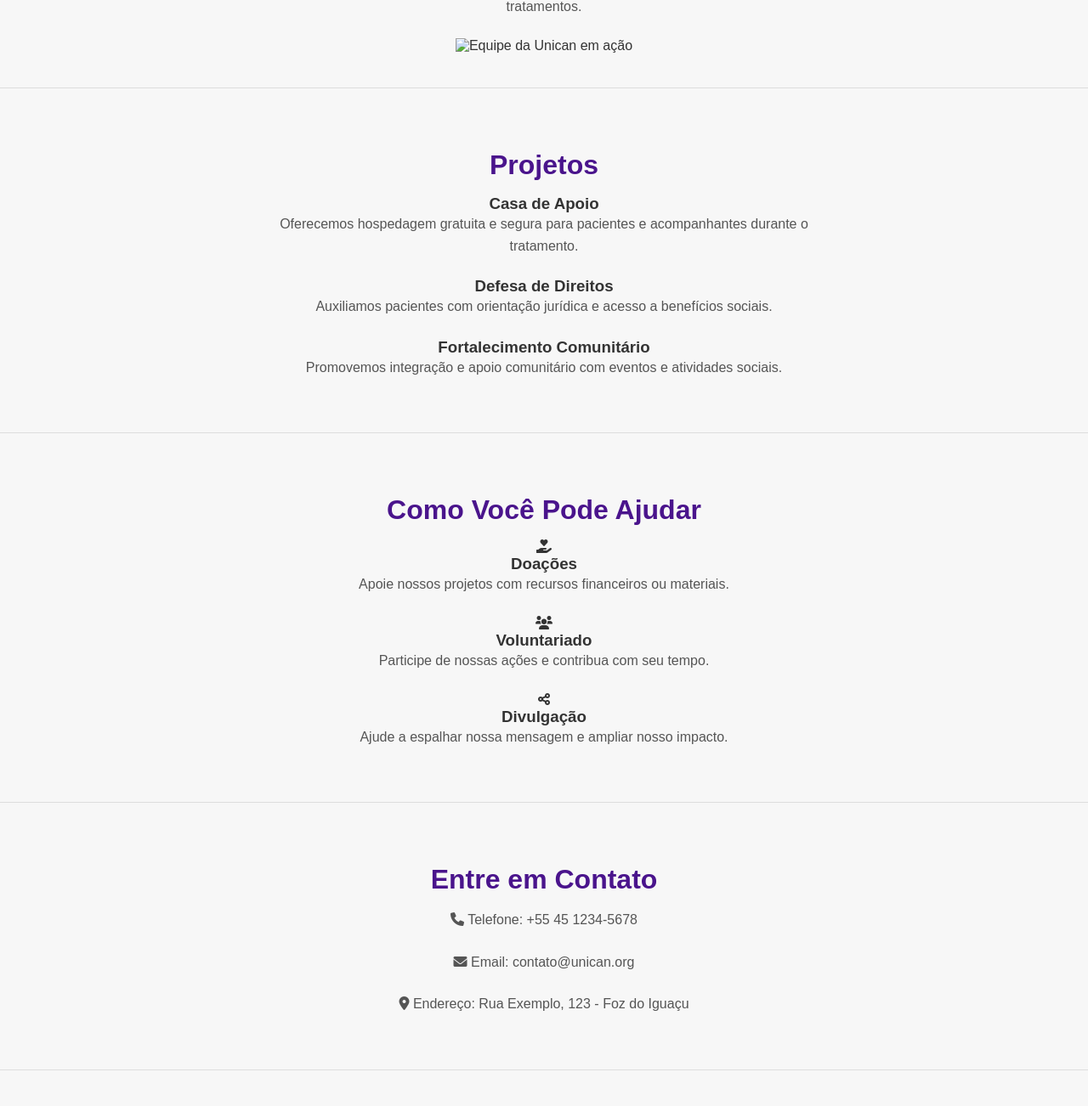
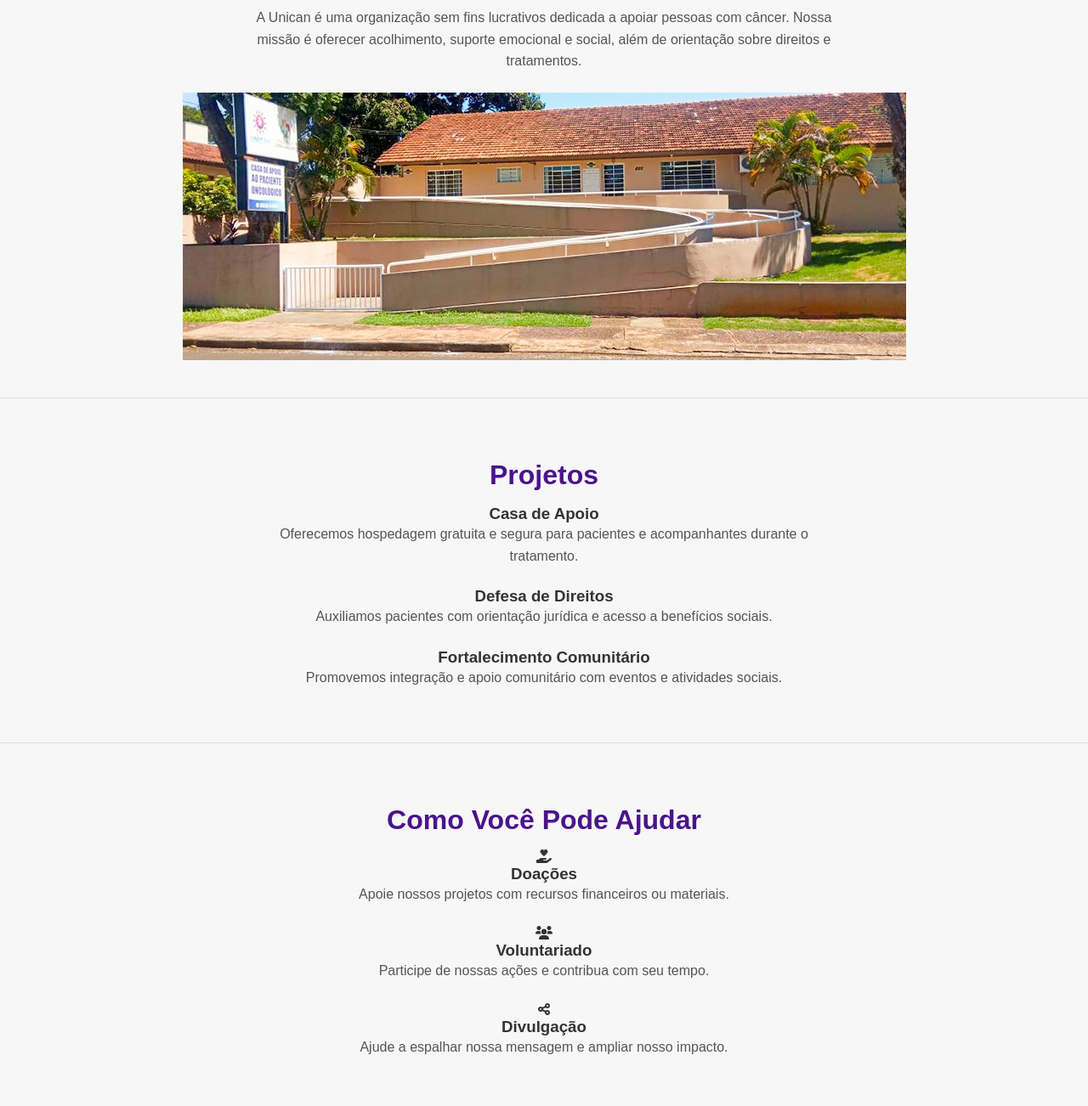
Before and after one commit to GordodoPC/Projeto-integrador-Unican, a plain HTML site: page index.html in a window 1280 px wide. Shown: the part 533-1835 px from the top of the page at 85% size. Drawn offline with Linux system fonts and the light colour scheme.

Commit message:
Update index.html

```diff
--- a/index.html
+++ b/index.html
@@ -13,7 +13,7 @@
     <header class="header">
         <div class="container header-container">
             <div class="logo-container">
-                <img src="imagens/logo-unican.png" alt="Logotipo da Unican" class="logo">
+                <img src="imagens/logo unican.png" alt="Logotipo da Unican" class="logo">
             </div>
             <div class="header-text">
                 <h1>Bem-vindo à Unican</h1>
@@ -47,7 +47,7 @@
                         <p>A Unican é uma organização sem fins lucrativos dedicada a apoiar pessoas com câncer. Nossa missão é oferecer acolhimento, suporte emocional e social, além de orientação sobre direitos e tratamentos.</p>
                     </div>
                     <div class="image-content">
-                        <img src="imagens/sobre-nos.jpg" alt="Equipe da Unican em ação">
+                        <img src="imagens/Capa unican.jpg" alt="Equipe da Unican em ação">
                     </div>
                 </div>
             </div>
@@ -103,9 +103,9 @@
             <div class="container">
                 <h2>Entre em Contato</h2>
                 <div class="contact-info">
-                    <p><i class="fas fa-phone"></i> Telefone: +55 45 1234-5678</p>
-                    <p><i class="fas fa-envelope"></i> Email: contato@unican.org</p>
-                    <p><i class="fas fa-map-marker-alt"></i> Endereço: Rua Exemplo, 123 - Foz do Iguaçu</p>
+                    <p><i class="fas fa-phone"></i> Telefone: +55 45 3026-1400</p>
+                    <p><i class="fas fa-envelope"></i> Email: unican@hotmail.com.br</p>
+                    <p><i class="fas fa-map-marker-alt"></i> Endereço: Avenida Gramado, 749, Vila - A</p>
                 </div>
             </div>
         </section>
```
